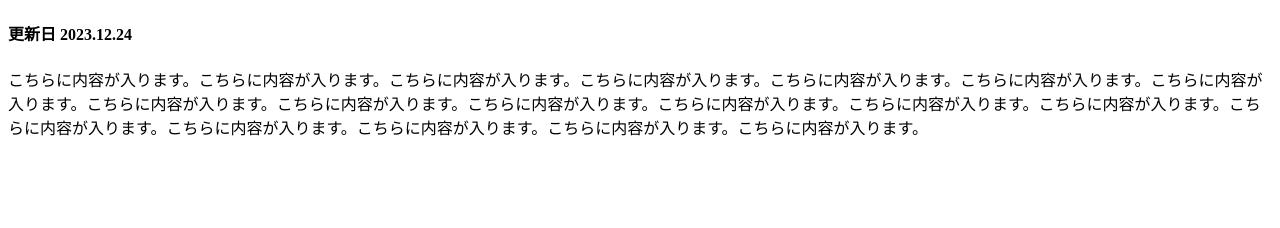
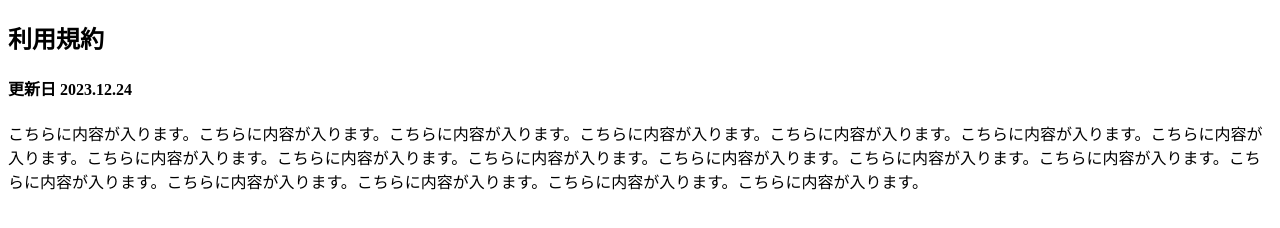
Before and after one commit to khanhvl-vitalify/terms-and-policy, a plain HTML site: page index.html in a window 1280 px wide. Drawn offline with Linux system fonts and the light colour scheme.

Commit message:
Update index.html

```diff
--- a/index.html
+++ b/index.html
@@ -4,6 +4,7 @@
     <title>利用規約</title>
   </head>
   <body>
+    <h2>利用規約</h2>
     <h4>更新日 2023.12.24</h4>
     <p>こちらに内容が入ります。こちらに内容が入ります。こちらに内容が入ります。こちらに内容が入ります。こちらに内容が入ります。こちらに内容が入ります。こちらに内容が入ります。こちらに内容が入ります。こちらに内容が入ります。こちらに内容が入ります。こちらに内容が入ります。こちらに内容が入ります。こちらに内容が入ります。こちらに内容が入ります。こちらに内容が入ります。こちらに内容が入ります。こちらに内容が入ります。こちらに内容が入ります。</p>
   </body>
```
